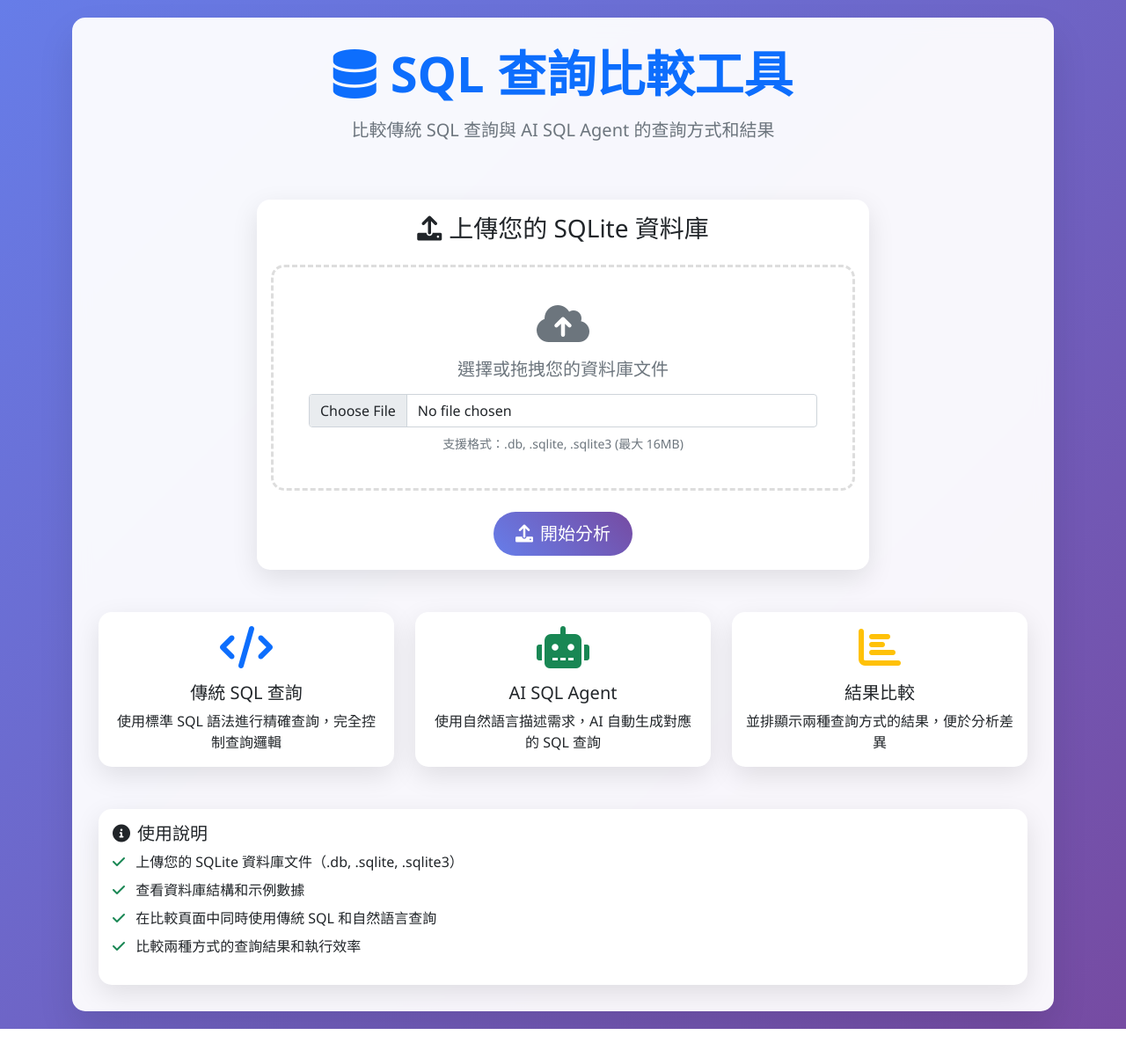
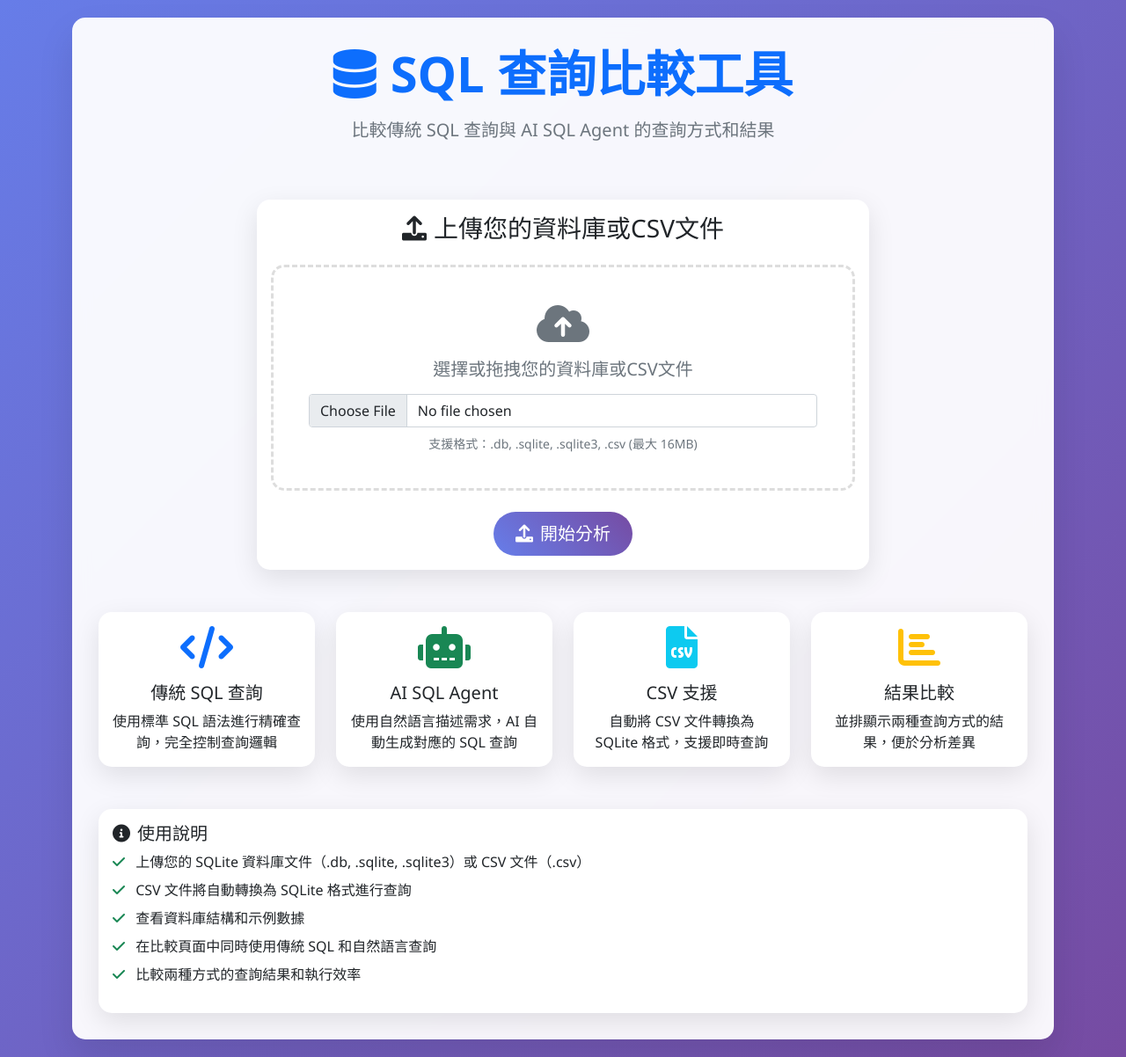
Before and after one commit to Chrisliao0806/sql_agent_web, a Flask app: page / in a window 1280 px wide. Shown: the part 63-1265 px from the top of the page at 88% size. Before the commit the page ends 1233 px from the top, so only its background shows below. Run offline with Flask 3, Linux system fonts and the light colour scheme.

Commit message:
Add CSV file support with automatic conversion to SQLite; update UI and documentation

```diff
--- a/app.py
+++ b/app.py
@@ -1,11 +1,12 @@
 from flask import Flask, request, render_template, jsonify, redirect, url_for, flash
 import sqlite3
 import os
+import pandas as pd
 from werkzeug.utils import secure_filename
 from services.sql_agent import SQLAgent
 
 app = Flask(__name__)
-app.secret_key = os.environ.get('SECRET_KEY', 'your-secret-key-here')
+app.secret_key = os.environ.get("SECRET_KEY", "your-secret-key-here")
 app.config["UPLOAD_FOLDER"] = "uploads"
 app.config["MAX_CONTENT_LENGTH"] = 16 * 1024 * 1024  # 16MB max file size
 
@@ -13,11 +14,61 @@ app.config["MAX_CONTENT_LENGTH"] = 16 * 1024 * 1024  # 16MB max file size
 os.makedirs(app.config["UPLOAD_FOLDER"], exist_ok=True)
 
 # 允許的文件類型
-ALLOWED_EXTENSIONS = {"db", "sqlite", "sqlite3"}
+ALLOWED_EXTENSIONS = {"db", "sqlite", "sqlite3", "csv"}
 
 
 def allowed_file(filename):
     return "." in filename and filename.rsplit(".", 1)[1].lower() in ALLOWED_EXTENSIONS
+
+
+def convert_csv_to_sqlite(csv_path, db_path):
+    """將CSV文件轉換為SQLite資料庫"""
+    try:
+        # 嘗試不同的編碼讀取CSV文件
+        encodings = ["utf-8", "big5", "gbk", "latin1", "cp1252"]
+        df = None
+
+        for encoding in encodings:
+            try:
+                df = pd.read_csv(csv_path, encoding=encoding)
+                if not df.empty:
+                    print(f"成功使用 {encoding} 編碼讀取CSV文件")
+                    break
+            except Exception as e:
+                print(f"使用 {encoding} 編碼失敗: {e}")
+                continue
+
+        if df is None or df.empty:
+            return False, "無法讀取CSV文件，請檢查文件格式和編碼"
+
+        # 清理列名（移除特殊字符，確保符合SQL標準）
+        df.columns = [
+            col.strip().replace(" ", "_").replace("-", "_") for col in df.columns
+        ]
+
+        # 創建SQLite連接
+        conn = sqlite3.connect(db_path)
+
+        # 取得CSV檔案名稱作為表格名稱
+        table_name = os.path.splitext(os.path.basename(csv_path))[0]
+        # 清理表格名稱，確保符合SQL標準
+        table_name = table_name.replace(" ", "_").replace("-", "_")
+
+        # 將DataFrame寫入SQLite，使用檔案名稱作為表格名稱
+        df.to_sql(table_name, conn, if_exists="replace", index=False)
+
+        conn.close()
+        print(f"CSV文件已成功轉換為SQLite，表格名稱: {table_name}")
+        return True, table_name
+
+    except Exception as e:
+        print(f"CSV轉換錯誤: {e}")
+        return False, str(e)
+
+
+def is_csv_file(filename):
+    """檢查是否為CSV文件"""
+    return filename.lower().endswith(".csv")
 
 
 def get_table_info(db_path):
@@ -95,14 +146,33 @@ def upload_file():
         filepath = os.path.join(app.config["UPLOAD_FOLDER"], filename)
         file.save(filepath)
 
-        # 獲取資料庫資訊
-        table_info = get_table_info(filepath)
+        # 檢查是否為CSV文件，如果是則轉換為SQLite
+        if is_csv_file(filename):
+            # 生成對應的SQLite文件名
+            db_filename = os.path.splitext(filename)[0] + ".db"
+            db_filepath = os.path.join(app.config["UPLOAD_FOLDER"], db_filename)
 
-        return render_template(
-            "database_info.html", filename=filename, table_info=table_info
-        )
+            # 轉換CSV為SQLite
+            success, result = convert_csv_to_sqlite(filepath, db_filepath)
+
+            if success:
+                # 獲取資料庫資訊
+                table_info = get_table_info(db_filepath)
+                flash(f"CSV文件已成功轉換為SQLite資料庫，表格名稱: {result}")
+                return render_template(
+                    "database_info.html", filename=db_filename, table_info=table_info
+                )
+            else:
+                flash(f"CSV轉換失敗: {result}")
+                return redirect(request.url)
+        else:
+            # 原有的SQLite文件處理邏輯
+            table_info = get_table_info(filepath)
+            return render_template(
+                "database_info.html", filename=filename, table_info=table_info
+            )
     else:
-        flash("請上傳有效的資料庫文件 (.db, .sqlite, .sqlite3)")
+        flash("請上傳有效的資料庫文件 (.db, .sqlite, .sqlite3) 或 CSV 文件 (.csv)")
         return redirect(request.url)
 
 
@@ -161,22 +231,20 @@ def api_agent_query():
             "generated_sql": agent_result.get("query", ""),
             "natural_query": natural_query,
             "generation": agent_result.get("generation", ""),
-            "sql_result": agent_result.get("result", "")
+            "sql_result": agent_result.get("result", ""),
         }
 
         # 如果有SQL查詢結果，添加表格資料
         if sql_query_result and sql_query_result.get("success"):
-            result.update({
-                "data": sql_query_result.get("data", []),
-                "columns": sql_query_result.get("columns", []),
-                "row_count": sql_query_result.get("row_count", 0)
-            })
+            result.update(
+                {
+                    "data": sql_query_result.get("data", []),
+                    "columns": sql_query_result.get("columns", []),
+                    "row_count": sql_query_result.get("row_count", 0),
+                }
+            )
         else:
-            result.update({
-                "data": [],
-                "columns": [],
-                "row_count": 0
-            })
+            result.update({"data": [], "columns": [], "row_count": 0})
 
         return jsonify(result)
 
@@ -191,7 +259,9 @@ def api_agent_query():
 
 if __name__ == "__main__":
     # 開發環境
-    app.run(debug=True, host='0.0.0.0', port=5000)
+    app.run(debug=True, host="0.0.0.0", port=5000)
 else:
     # 生產環境配置
-    app.secret_key = os.environ.get('SECRET_KEY', 'your-secret-key-here-change-this-in-production')
+    app.secret_key = os.environ.get(
+        "SECRET_KEY", "your-secret-key-here-change-this-in-production"
+    )
--- a/templates/index.html
+++ b/templates/index.html
@@ -17,16 +17,16 @@
         <div class="card">
             <div class="card-body">
                 <h3 class="card-title text-center mb-4">
-                    <i class="fas fa-upload me-2"></i>上傳您的 SQLite 資料庫
+                    <i class="fas fa-upload me-2"></i>上傳您的資料庫或CSV文件
                 </h3>
 
                 <form action="{{ url_for('upload_file') }}" method="post" enctype="multipart/form-data">
                     <div class="upload-area">
                         <i class="fas fa-cloud-upload-alt fa-3x text-muted mb-3"></i>
-                        <h5 class="text-muted mb-3">選擇或拖拽您的資料庫文件</h5>
-                        <input type="file" class="form-control" name="file" accept=".db,.sqlite,.sqlite3" required>
+                        <h5 class="text-muted mb-3">選擇或拖拽您的資料庫或CSV文件</h5>
+                        <input type="file" class="form-control" name="file" accept=".db,.sqlite,.sqlite3,.csv" required>
                         <small class="text-muted mt-2 d-block">
-                            支援格式：.db, .sqlite, .sqlite3 (最大 16MB)
+                            支援格式：.db, .sqlite, .sqlite3, .csv (最大 16MB)
                         </small>
                     </div>
 
@@ -42,7 +42,7 @@
 </div>
 
 <div class="row mt-5">
-    <div class="col-md-4">
+    <div class="col-md-3">
         <div class="card h-100">
             <div class="card-body text-center">
                 <i class="fas fa-code fa-3x text-primary mb-3"></i>
@@ -52,7 +52,7 @@
         </div>
     </div>
 
-    <div class="col-md-4">
+    <div class="col-md-3">
         <div class="card h-100">
             <div class="card-body text-center">
                 <i class="fas fa-robot fa-3x text-success mb-3"></i>
@@ -62,7 +62,17 @@
         </div>
     </div>
 
-    <div class="col-md-4">
+    <div class="col-md-3">
+        <div class="card h-100">
+            <div class="card-body text-center">
+                <i class="fas fa-file-csv fa-3x text-info mb-3"></i>
+                <h5 class="card-title">CSV 支援</h5>
+                <p class="card-text">自動將 CSV 文件轉換為 SQLite 格式，支援即時查詢</p>
+            </div>
+        </div>
+    </div>
+
+    <div class="col-md-3">
         <div class="card h-100">
             <div class="card-body text-center">
                 <i class="fas fa-chart-bar fa-3x text-warning mb-3"></i>
@@ -83,7 +93,11 @@
                 <ul class="list-unstyled">
                     <li class="mb-2">
                         <i class="fas fa-check text-success me-2"></i>
-                        上傳您的 SQLite 資料庫文件（.db, .sqlite, .sqlite3）
+                        上傳您的 SQLite 資料庫文件（.db, .sqlite, .sqlite3）或 CSV 文件（.csv）
+                    </li>
+                    <li class="mb-2">
+                        <i class="fas fa-check text-success me-2"></i>
+                        CSV 文件將自動轉換為 SQLite 格式進行查詢
                     </li>
                     <li class="mb-2">
                         <i class="fas fa-check text-success me-2"></i>
```
Also changed, not shown: CSV_IMPLEMENTATION_SUMMARY.md (added, +85 -0 lines), templates/compare.html (+13 -2 lines), README.md.
